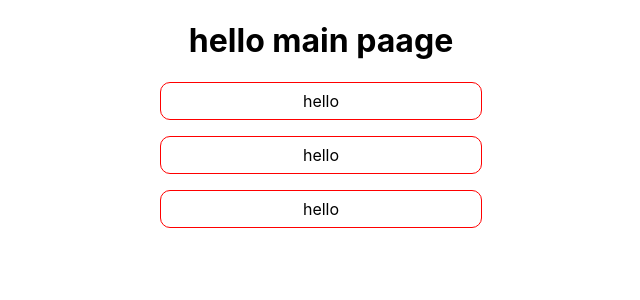
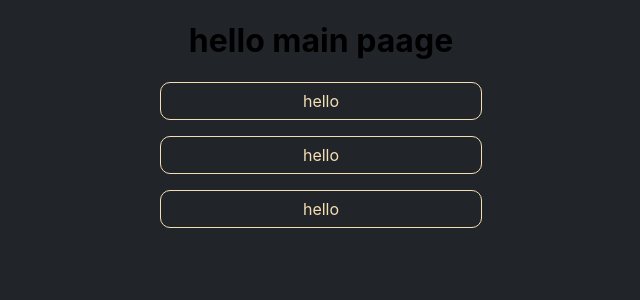
Before and after one commit to Alzubair98/show-page, a React (Create React App) app: page / in a window 1280 px wide. Shown: the top 300 px of the page, without its empty margins (319-959 px from the left). Built offline with nearby package versions, Linux system fonts and the light colour scheme.

Commit message:
remove not used lib and add some stylings

```diff
--- a/package.json
+++ b/package.json
@@ -6,7 +6,6 @@
     "@testing-library/jest-dom": "^5.16.5",
     "@testing-library/react": "^13.4.0",
     "@testing-library/user-event": "^13.5.0",
-    "particlesjs": "^2.2.3",
     "react": "^18.2.0",
     "react-dom": "^18.2.0",
     "react-scripts": "5.0.1",
--- a/src/App.css
+++ b/src/App.css
@@ -1,3 +1,7 @@
+html{
+  background-color: #212529;
+}
+
 .App {
   text-align: center;
 }
--- a/src/component/MainPage.css
+++ b/src/component/MainPage.css
@@ -7,10 +7,12 @@
 }
 
 .item{
-    border: 1px solid red;
+    border: 1px solid wheat;
+    color: wheat;
     border-radius: 10px;
     width: 19rem;
     padding: 0.5rem;
     text-decoration: none;
+    background-color: #212529;
 
 }
```
Also changed, not shown: 1 other file (tests, documents, lock files or other folders).
